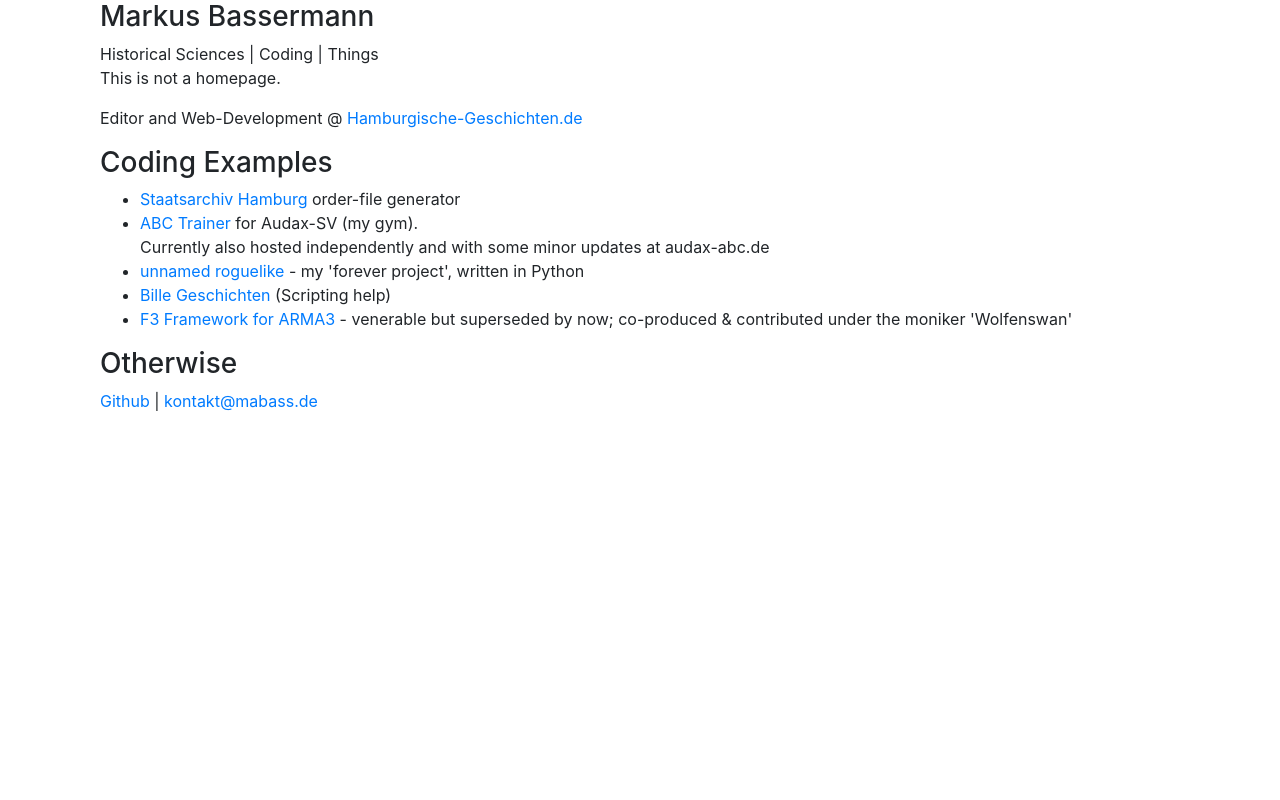
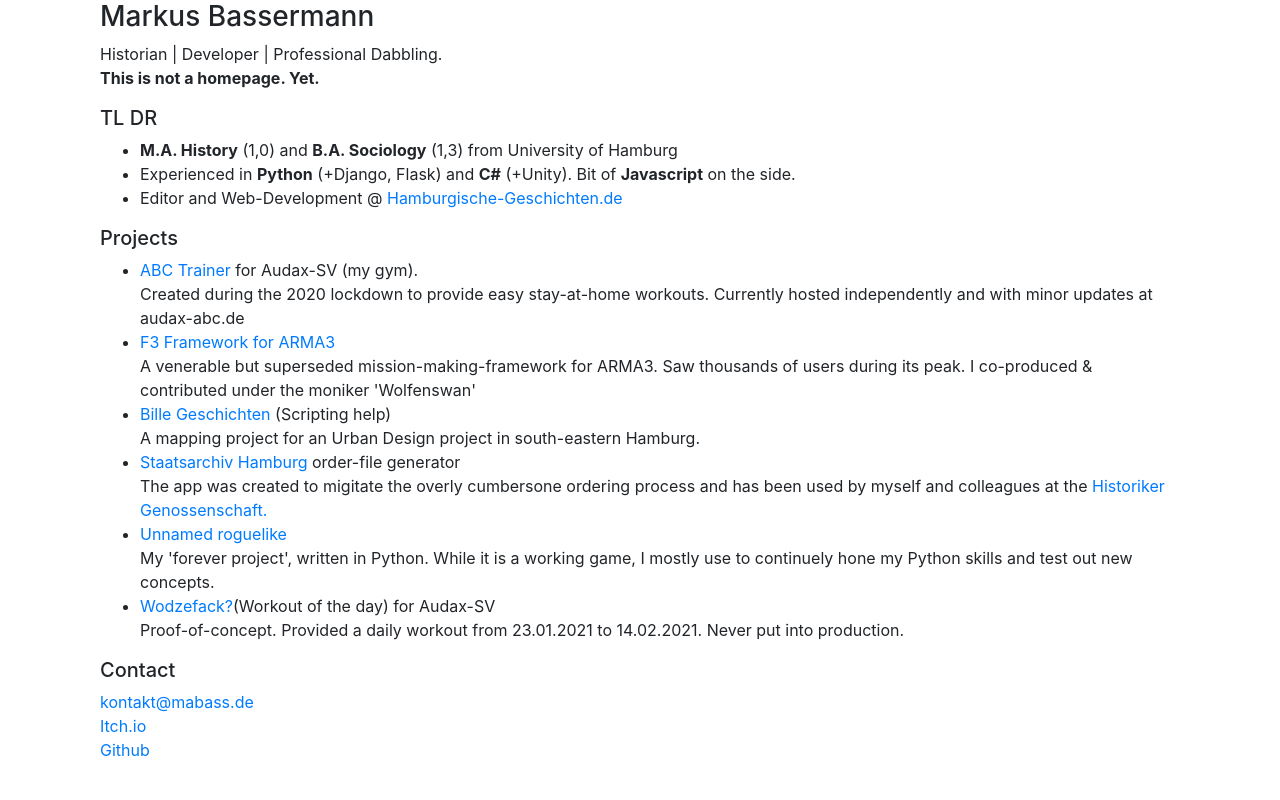
Before and after one commit to Wolfenswan/flask-sandbox, a Flask app: page / in a window 1280 px wide. Run offline with Flask 2, Linux system fonts and the light colour scheme; parts of the project's set-up code (start-up, migrations or seed data) failed here and were passed over; some libraries are stand-ins or nearby versions.

Commit message:
Updated index.html

```diff
--- a/templates/index.html
+++ b/templates/index.html
@@ -4,19 +4,31 @@
     <div class="container">
         <div class="col-md">
             <h3>Markus Bassermann</h3>
-            <div>Historical Sciences | Coding | Things</div>
-            <p>This is not a homepage.</p>
-            <p>Editor and Web-Development @ <a href="https://hamburgische-geschichten.de/" target="_blank">Hamburgische-Geschichten.de</a></p>
-            <h3>Coding Examples</h3>
+            <div>Historian | Developer | Professional Dabbling.</div>
+            <p><b>This is not a homepage. Yet.</b></p>
+            <h5>TL DR</h5>
             <ul>
-                <li><a href="{{url_for ('stahh_besger.stahh_besger_form') }}">Staatsarchiv Hamburg</a> order-file generator</li>
-                <li><a href="{{url_for ('adx_abctrainer.abctrainer_form') }}">ABC Trainer</a> for Audax-SV (my gym).<br/>Currently also hosted independently and with some minor updates at audax-abc.de</li>
-                <li><a href="https://github.com/Wolfenswan/RoguelikeTut-TCOD" target="_blank">unnamed roguelike</a> - my 'forever project', written in Python</li>
-                <li><a target="_blank" href="https://geschichten.github.io/bille/">Bille Geschichten</a> (Scripting help)</li>
-                <li><a href="https://github.com/ferstaberinde/F3" target="_blank">F3 Framework for ARMA3</a> - venerable but superseded by now; co-produced & contributed under the moniker 'Wolfenswan' </li>
+            <li><b>M.A. History</b> (1,0) and <b>B.A. Sociology</b> (1,3) from University of Hamburg</li>
+            <li>Experienced in <b>Python</b> (+Django, Flask) and <b>C#</b> (+Unity). Bit of <b>Javascript</b> on the side.</li>
+            <li>Editor and Web-Development @ <a href="https://hamburgische-geschichten.de/" target="_blank">Hamburgische-Geschichten.de</a></li>
             </ul>
-            <h3>Otherwise</h3>
-            <a href="https://github.com/Wolfenswan/">Github</a> | <a href="mailto:&#x6d;&#x61;&#x69;&#x6c;&#x74;&#x6f;&#x3a;&#x6b;&#x6f;&#x6e;&#x74;&#x61;&#x6b;&#x74;&#x40;&#x6d;&#x61;&#x62;&#x61;&#x73;&#x73;&#x2e;&#x64;&#x65;">&#x6b;&#x6f;&#x6e;&#x74;&#x61;&#x6b;&#x74;&#x40;&#x6d;&#x61;&#x62;&#x61;&#x73;&#x73;&#x2e;&#x64;&#x65;</a><br/>
+            <h5>Projects</h5>
+            <ul>
+                <li><a href="{{url_for ('adx_abctrainer.abctrainer_form') }}">ABC Trainer</a> for Audax-SV (my gym).<br/>
+                Created during the 2020 lockdown to provide easy stay-at-home workouts. Currently hosted independently and with minor updates at audax-abc.de</li>
+                <li><a href="https://github.com/ferstaberinde/F3" target="_blank">F3 Framework for ARMA3</a><br/> A venerable but superseded mission-making-framework for ARMA3. Saw thousands of users during its peak. I co-produced & contributed under the moniker 'Wolfenswan' </li>
+                                      <li><a target="_blank" href="https://geschichten.github.io/bille/">Bille Geschichten</a> (Scripting help)<br/>A mapping project for an Urban Design project in south-eastern Hamburg.</li>
+
+                                <li><a href="{{url_for ('stahh_besger.stahh_besger_form') }}">Staatsarchiv Hamburg</a> order-file generator<br/>
+                The app was created to migitate the overly cumbersone ordering process and has been used by myself and colleagues at the <a target="_blank" href="https://historikergenossenschaft.de/">Historiker Genossenschaft.</a></li>
+                                <li><a href="https://github.com/Wolfenswan/RoguelikeTut-TCOD" target="_blank">Unnamed roguelike</a><br/> My 'forever project', written in Python. While it is a working game, I mostly use to continuely hone my Python skills and test out new concepts.</li>
+
+                <li><a href="{{url_for ('adx_wodzefack.wod') }}">Wodzefack?</a>(Workout of the day) for Audax-SV<br>Proof-of-concept. Provided a daily workout from 23.01.2021 to 14.02.2021. Never put into production.</li>
+            </ul>
+            <h5>Contact</h5>
+            <a href="mailto:&#x6d;&#x61;&#x69;&#x6c;&#x74;&#x6f;&#x3a;&#x6b;&#x6f;&#x6e;&#x74;&#x61;&#x6b;&#x74;&#x40;&#x6d;&#x61;&#x62;&#x61;&#x73;&#x73;&#x2e;&#x64;&#x65;">&#x6b;&#x6f;&#x6e;&#x74;&#x61;&#x6b;&#x74;&#x40;&#x6d;&#x61;&#x62;&#x61;&#x73;&#x73;&#x2e;&#x64;&#x65;</a><br/>
+            <a href="https://wolfenswan.itch.io/"  target="_blank">Itch.io</a><br/>
+            <a href="https://github.com/Wolfenswan/" target="_blank">Github</a>
         </div>
     </div>
 {% endblock %}
```
Also changed, not shown: projects/adx_wodzefack/routes.py (+5 -2 lines).
